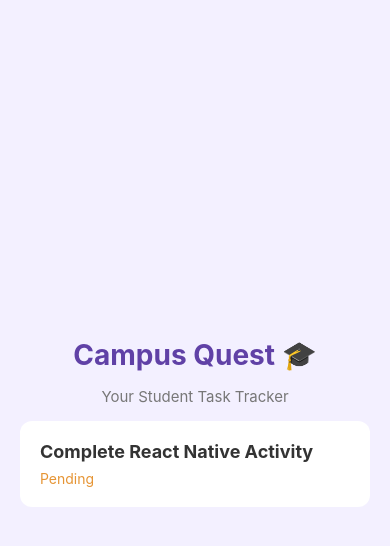
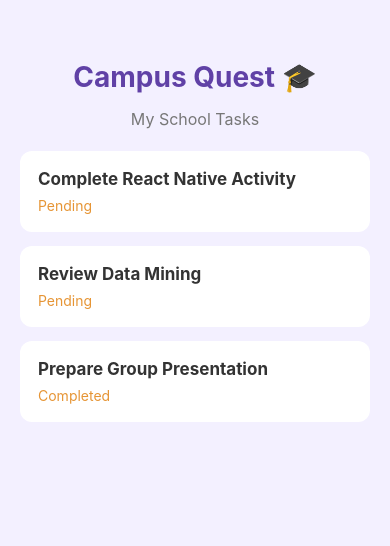
Before and after one commit to kristelannemaesameran-ai/ACTIVITY7_YURI, a React Native app in the folder MyActivity7/: screen / in a window 390 px wide. Shown: the top 546 px of the page. Built offline with nearby package versions, Linux system fonts and the light colour scheme.

Commit message:
Display school tasks using FlatList

```diff
--- a/MyActivity7/App.js
+++ b/MyActivity7/App.js
@@ -1,31 +1,48 @@
 
 import React from 'react';
-import { View, Text, StyleSheet } from 'react-native';
+import {
+  View,
+  Text,
+  FlatList,
+  StyleSheet,
+} from 'react-native';
 
-// Main Campus Quest application
+// Sample school task collection
+const initialTasks = [
+  { id: '1', title: 'Complete React Native Activity', done: false },
+  { id: '2', title: 'Review Data Mining', done: false },
+  { id: '3', title: 'Prepare Group Presentation', done: true },
+];
+
 export default function App() {
   return (
     <View style={styles.container}>
-      {/* Application heading */}
       <Text style={styles.title}>Campus Quest 🎓</Text>
-      <Text style={styles.subtitle}>Your Student Task Tracker</Text>
+      <Text style={styles.subtitle}>My School Tasks</Text>
 
-      {/* Sample school task */}
-      <View style={styles.card}>
-        <Text style={styles.taskTitle}>Complete React Native Activity</Text>
-        <Text style={styles.taskStatus}>Pending</Text>
-      </View>
+      {/* Display all tasks */}
+      <FlatList
+        data={initialTasks}
+        keyExtractor={(item) => item.id}
+        renderItem={({ item }) => (
+          <View style={styles.card}>
+            <Text style={styles.taskTitle}>{item.title}</Text>
+            <Text style={styles.taskStatus}>
+              {item.done ? 'Completed' : 'Pending'}
+            </Text>
+          </View>
+        )}
+      />
     </View>
   );
 }
 
-// Application styles
 const styles = StyleSheet.create({
   container: {
     flex: 1,
     backgroundColor: '#F3F0FF',
     padding: 20,
-    justifyContent: 'center',
+    paddingTop: 60,
   },
   title: {
     fontSize: 28,
@@ -34,18 +51,20 @@ const styles = StyleSheet.create({
     textAlign: 'center',
   },
   subtitle: {
-    fontSize: 15,
+    fontSize: 16,
     color: '#777',
     textAlign: 'center',
     marginVertical: 15,
   },
   card: {
     backgroundColor: '#FFFFFF',
-    padding: 20,
+    padding: 18,
     borderRadius: 12,
+    marginVertical: 7,
+    elevation: 2,
   },
   taskTitle: {
-    fontSize: 18,
+    fontSize: 17,
     fontWeight: 'bold',
     color: '#333',
   },
```
